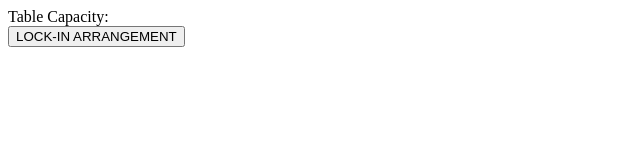
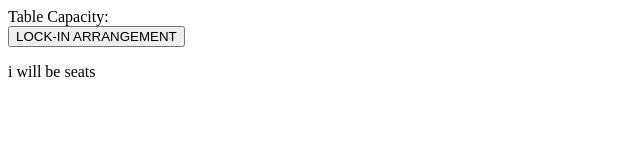
Before and after one commit to Team-Savage/Service-Table-Sue-, a React app: page / in a window 1280 px wide. Both pictures are taken after a click on the button "SUMBIT". Shown: the top 160 px of the page, without its empty margins (0-640 px from the left). Built offline with nearby package versions, Linux system fonts and the light colour scheme; the HTML template or start-up script is replaced by a standard one.

Commit message:
Creates ConfigureSeats component as a layer above SeatArrangement component

```diff
--- /dev/null
+++ b/client/src/components/ConfigureSeats.jsx
@@ -0,0 +1,51 @@
+import React from 'react';
+import SeatArrangement from './SeatArrangement.jsx';
+
+class ConfigureSeats extends React.Component {
+  constructor(props) {
+    super(props);
+    this.state = {
+      lock          : false
+    }
+  }
+
+  componentDidMount() {
+    console.log(this.props);
+  }
+
+  lock() {
+    console.log('!lock')
+    this.setState({
+      lock: !this.state.lock
+    })
+  }
+
+  render() {
+    let tables = this.props.state.tables;
+
+    return (
+      <div className = 'table-configuration'>
+        Table Capacity: {this.props.state.tableCapacity}
+
+        <div className = 'table-map'>
+          {tables.map(table =>
+            <div className='table' key={table.tableId}>
+              {table.tableId}
+              <input type='number' name='seatCapacity'/>
+            </div>
+          )}
+        </div>
+        {/* make conditional button dependent on lock-type */}
+        <button onClick={this.lock.bind(this)}> LOCK-IN ARRANGEMENT </button>
+
+        <div className = 'table-locked'>
+          <SeatArrangement/>
+        </div>
+      </div>
+    )//end return
+  }
+};
+
+export default ConfigureSeats;
+//<button onClick={this.confirmArrangement.bind(this)}>LOCK-IN</button> */ */}
+// add change fun
--- a/client/src/components/SeatArrangement.jsx
+++ b/client/src/components/SeatArrangement.jsx
@@ -1,48 +1,10 @@
 import React from 'react';
 
-class SeatArrangement extends React.Component {
-  constructor(props) {
-    super(props);
-    this.state = {
-      lock: false
-    }
-  }
+let SeatArrangement = (props) => {
+  return (
+    <p>i will be seats</p>
+  )
+}
 
-  componentDidMount() {
-    console.log(this.props);
-  }
-
-  lock() {
-    console.log('!lock')
-    this.setState({
-      lock: !this.state.lock
-    })
-  }
-
-  render() {
-    let tables = this.props.state.tables;
-    console.log('tables', tables)
-
-    return (
-      <div className ='seat-arrangement'>
-        Table Capacity: {this.props.state.tableCapacity}
-
-        <div className ='seat-configuration'>
-          {tables.map(table =>
-            <div className='table' key={table.tableId}>
-              {table.tableId}
-              <input type='number' name='seatCapacity'/>
-            </div>
-          )}
-        </div>
-        {/* make conditional button dependent on lock-type */}
-        <button onClick={this.lock.bind(this)}> LOCK-IN ARRANGEMENT </button>
-
-      </div>
-    )//end return
-  }
-};
 
 export default SeatArrangement;
-//<button onClick={this.confirmArrangement.bind(this)}>LOCK-IN</button> */ */}
-// add change fun
--- a/client/src/index.jsx
+++ b/client/src/index.jsx
@@ -1,6 +1,6 @@
 import React from 'react';
 import ReactDOM from 'react-dom';
-import SeatArrangement from './components/SeatArrangement.jsx';
+import ConfigureSeats from './components/ConfigureSeats.jsx';
 
 class TableService extends React.Component {
   constructor(props) {
@@ -40,7 +40,7 @@ class TableService extends React.Component {
     return (this.state.lock)?
       (
         <div className='table-spawn'>
-          <SeatArrangement state={this.state}/>
+          <ConfigureSeats state={this.state}/>
         </div>
       )
         :
```
